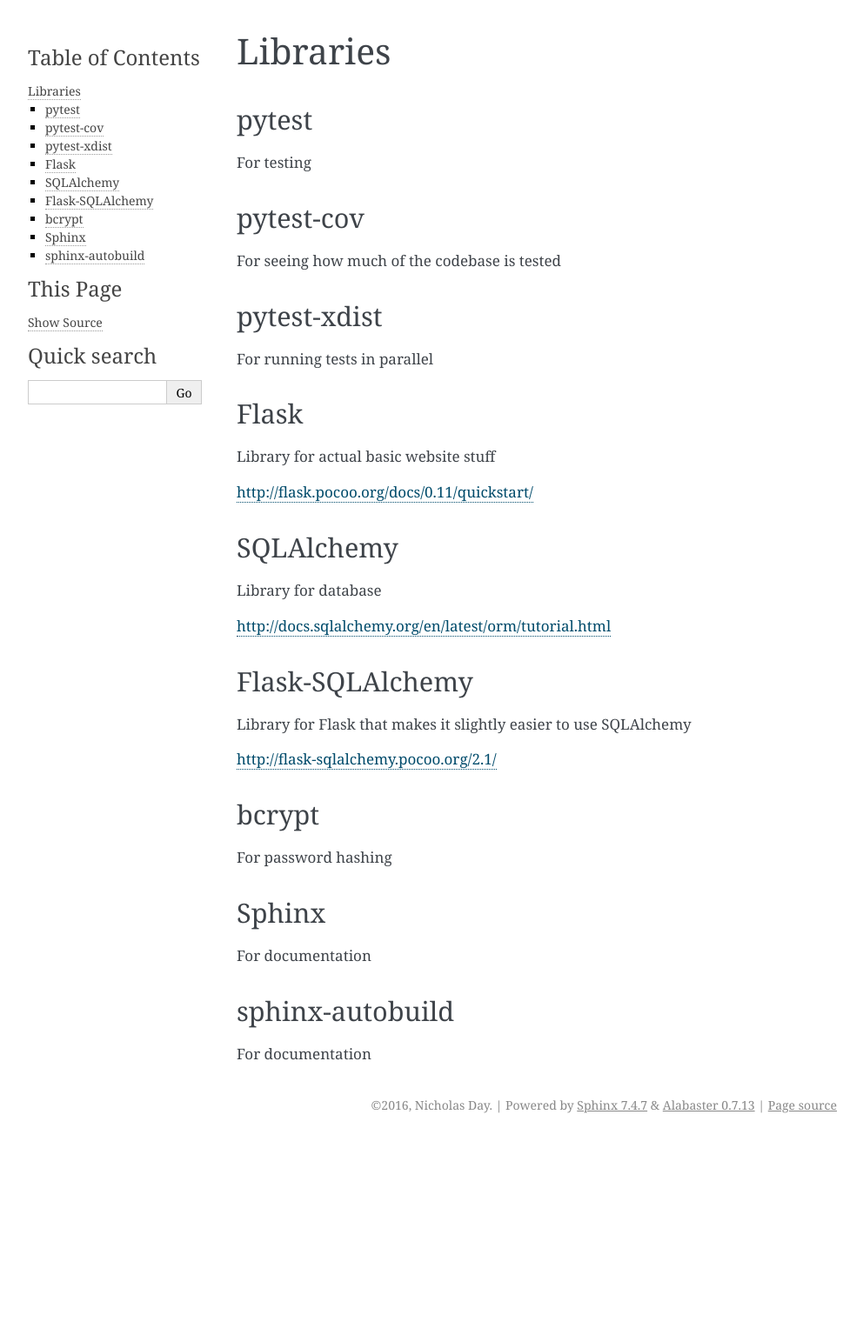
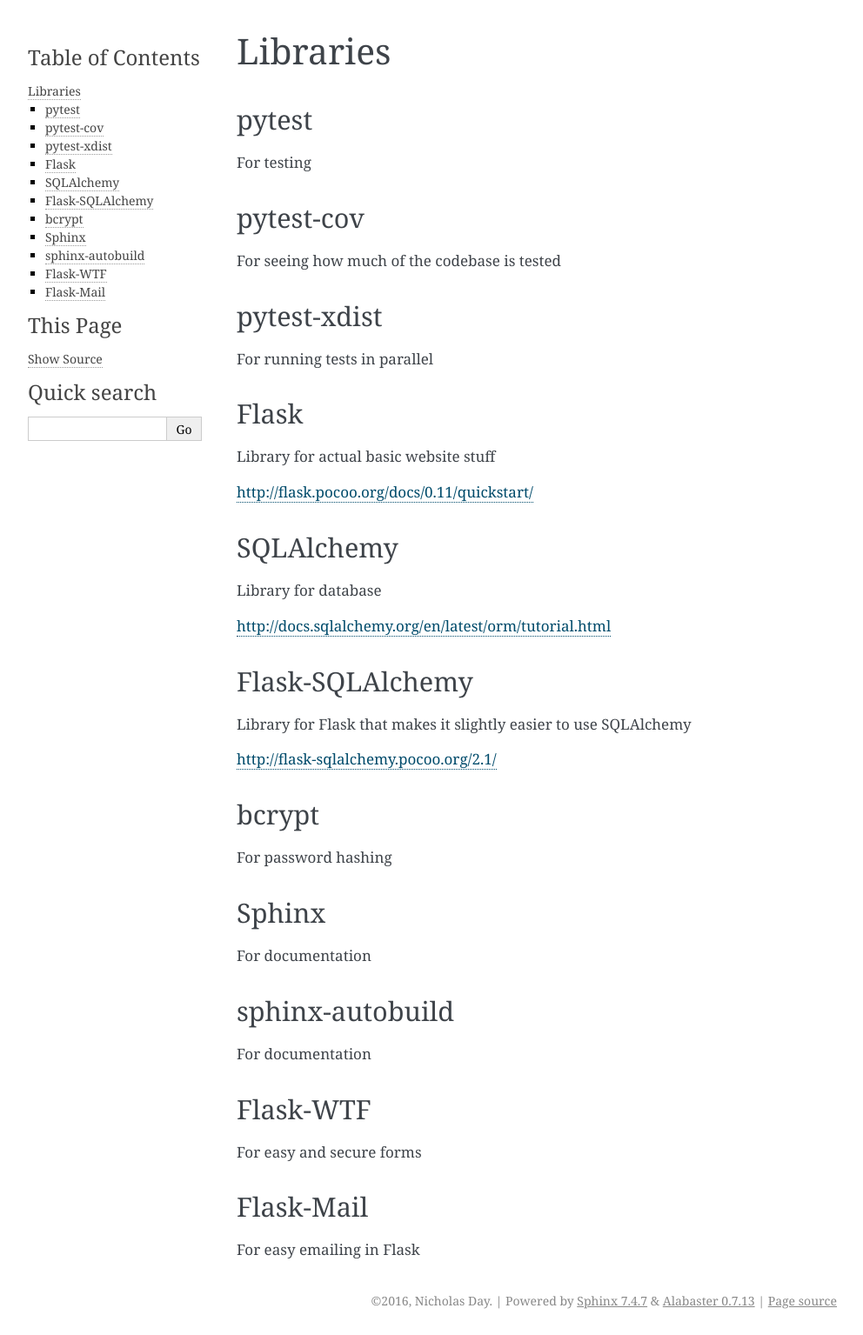
Before and after one commit to ECGHelloWorld/PhoenixNow, a Sphinx documentation site: the page built from docs/libraries.rst, in a window 1280 px wide. Shown: the whole page at 87% size, without its empty margins (148-1140 px from the left). Built offline with Sphinx 7.4.7, drawn with Linux system fonts in a browser that asks for light colours; before the commit the page ends 1310 px from its top, so only the background shows below that.

Commit message:
Added flask-mail and flask-wtf libraries

```diff
--- a/docs/libraries.rst
+++ b/docs/libraries.rst
@@ -42,3 +42,11 @@
 sphinx-autobuild
 ----------------
 For documentation
+
+Flask-WTF
+---------
+For easy and secure forms
+
+Flask-Mail
+----------
+For easy emailing in Flask
--- a/requirements.txt
+++ b/requirements.txt
@@ -13,3 +13,7 @@
 
 sphinx-autobuild==0.6.0
 Sphinx==1.4.4
+
+Flask-WTF==0.12
+
+Flask-Mail==0.9.1
```
